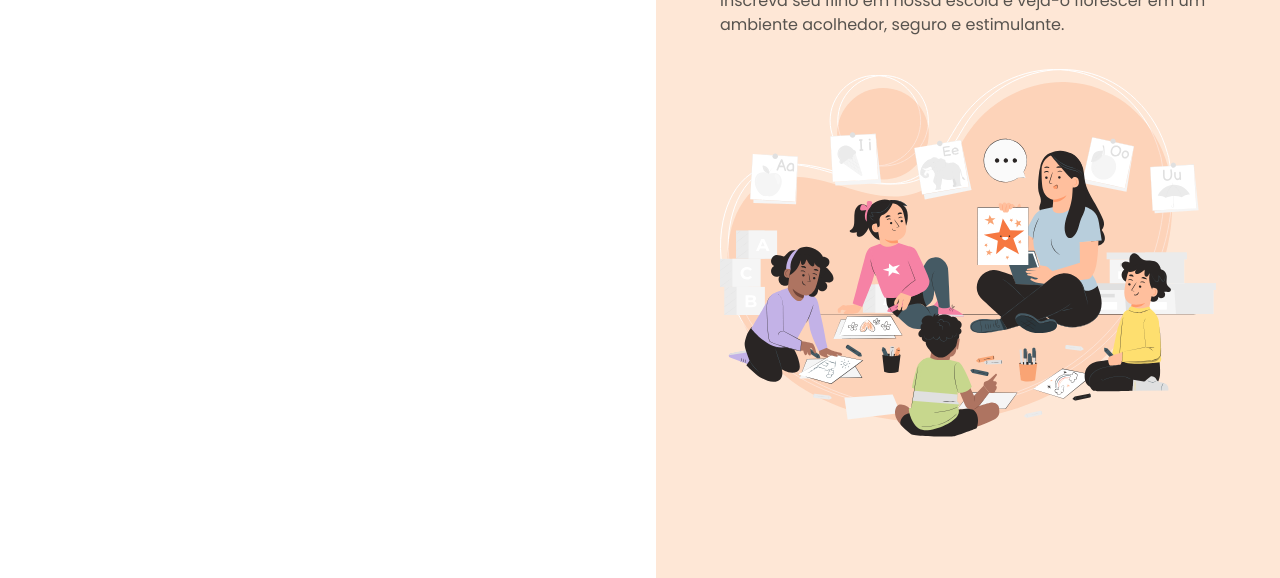
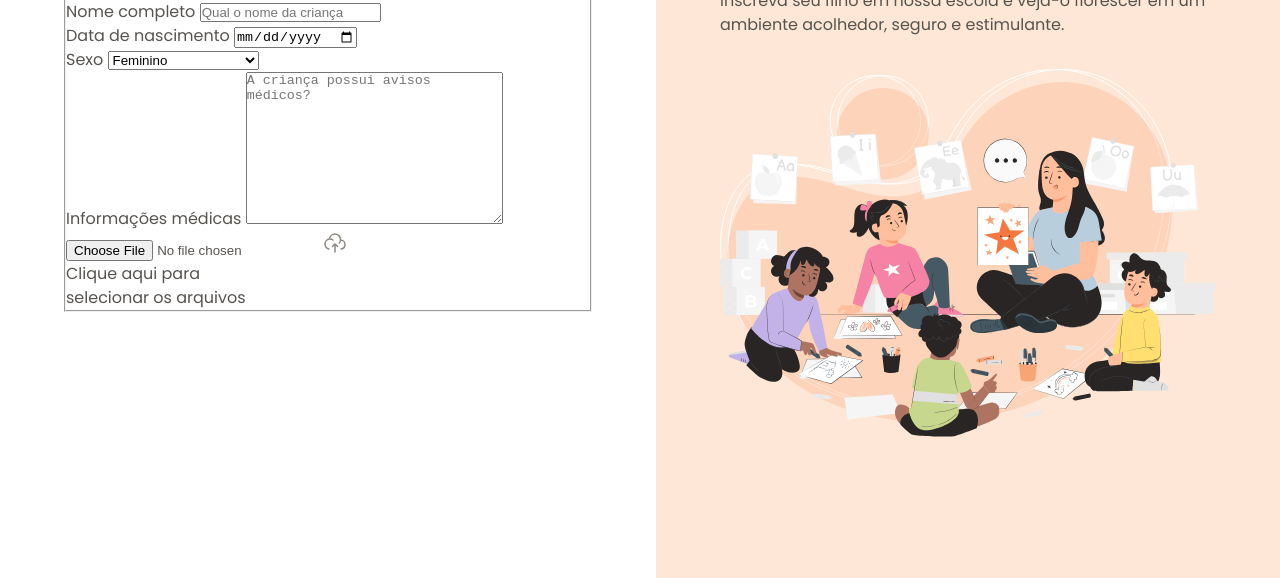
Before and after one commit to davizinhoow/formulario-de-matricula, a plain HTML site: page index.html in a window 1280 px wide. Shown: the part 222-800 px from the top of the page. Drawn offline with Linux system fonts and the light colour scheme.

Commit message:
iniciando o formulario

```diff
--- a/index.html
+++ b/index.html
@@ -26,6 +26,46 @@
                 <h1>Formulário de matrícula</h1>
                 <p>Preencha os dados abaixo para matricular seu filho na escola de educação infantil Estrelas do Amanhã.</p>
 
+
+                <!--Formulário-->
+                <form method="post" enctype="multipart/form-data">
+                    <fieldset class="child-info">
+                        <legend>Informações da criança</legend>
+
+                        <div class="input-wrapper">
+                            <label for="fullname">Nome completo</label>
+                            <input id="fullname" name="fullname" type="text" placeholder="Qual o nome da criança">
+                        </div>
+
+                        <div class="input-wrapper">
+                            <label for="dtnasc">Data de nascimento</label>
+                            <input type="date" name="dtnasc" id="dtnasc" lang="pt-br">
+                        </div>
+
+                        <div class="select-wrapper">
+                            <label for="gender">Sexo</label>
+                            <select name="gender" id="gender">
+                                <option value="famale">Feminino</option>
+                                <option value="male">Masculino</option>
+                                <option value="na">Prefiro não responder</option>
+                            </select>
+                        </div>
+
+                        <div class="textarea-wrapper">
+                            <label for="medical-info">Informações médicas</label>
+                            <textarea name="medical-info" id="medical-info" cols="30" rows="10" placeholder="A criança possui avisos médicos?"></textarea>
+                        </div>
+
+                        <div class="droparea-wrapper">
+                           <input type="file" id="birth-file" name="birth-file">
+                           <img src="assets/icons/cloud-upload.svg" alt="">
+                           <p>Clique aqui para <br> selecionar os arquivos</p>
+                        </div>
+
+                    </fieldset>
+                </form>
+
+
             </div>
         </main>
 
```
